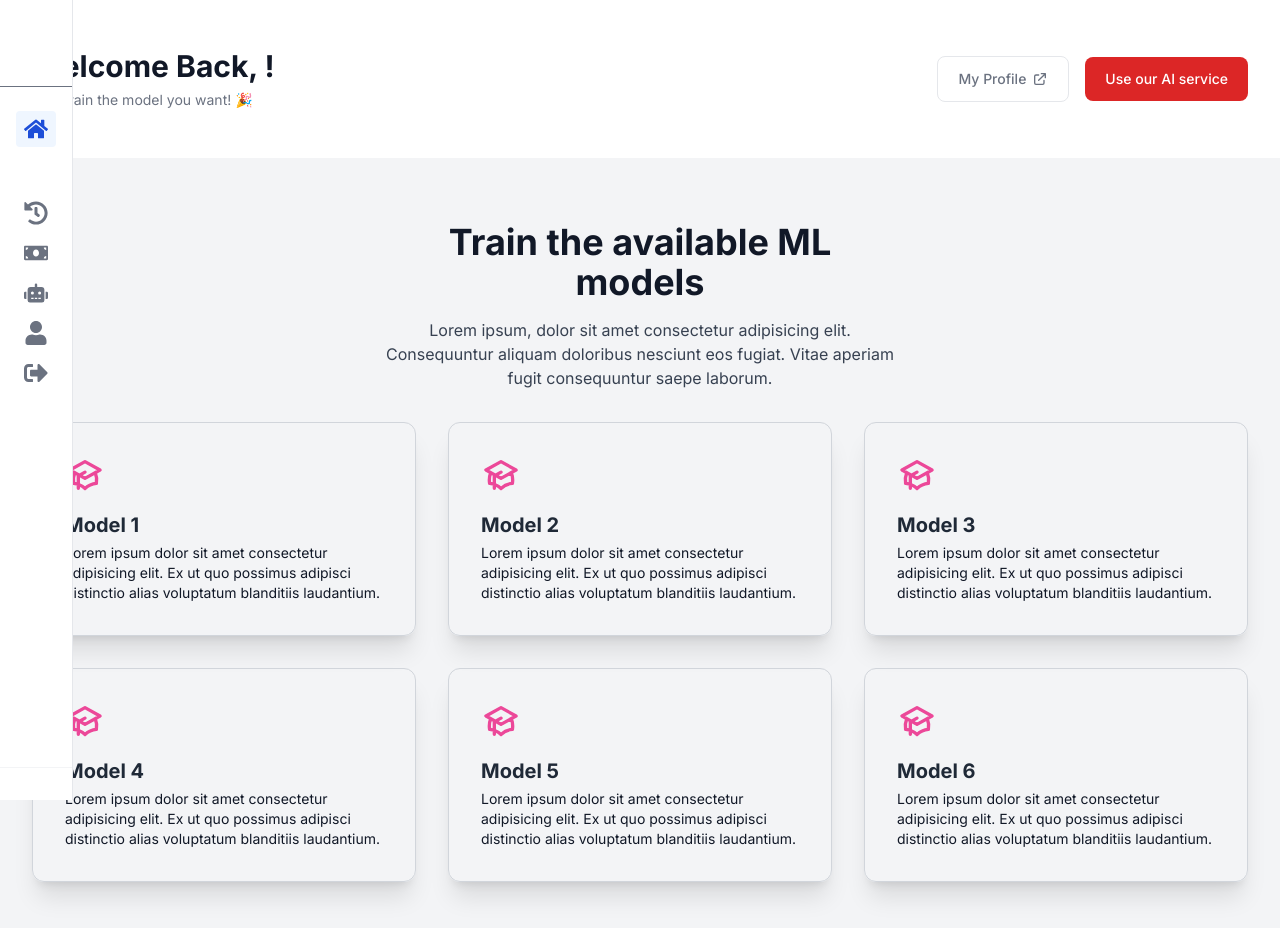
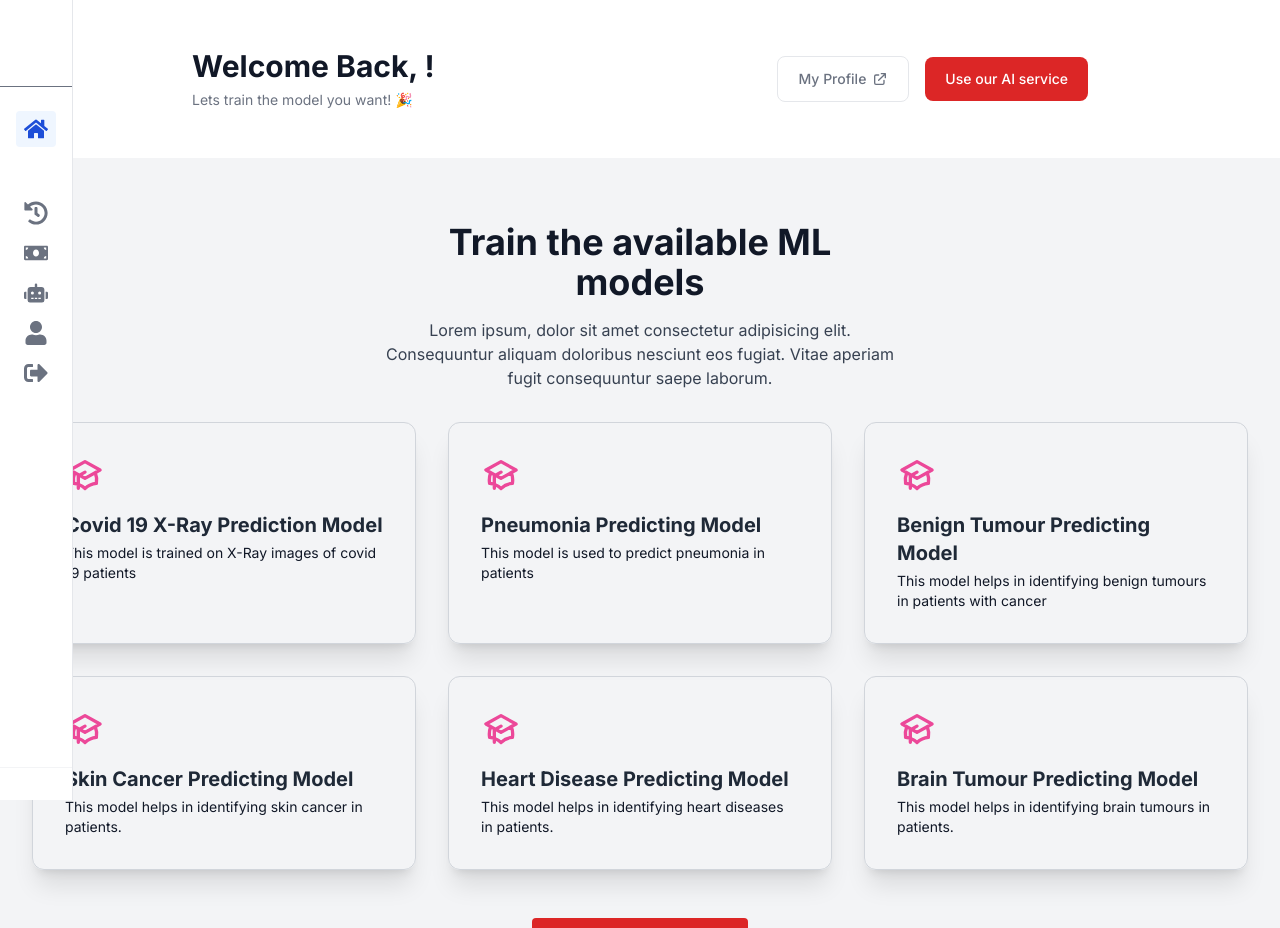
Before and after one commit to PoulavBhowmick03/alchemistai, a Next.js app in the folder client/: page /dashboard/trainmodel in a window 1280 px wide. Shown: the top 928 px of the page. Built offline with nearby package versions, Linux system fonts and the light colour scheme; no server answers.

Commit message:
added the prediction page

```diff
--- a/client/app/dashboard/components/Head.jsx
+++ b/client/app/dashboard/components/Head.jsx
@@ -9,7 +9,7 @@ const Head =  () => {
   }
     return (
         <header className="bg-white">
-  <div className="  mx-auto max-w-screen-xl px-4 py-8 sm:px-6 sm:py-12 lg:px-8">
+  <div className="  max-w-screen-xl mx-40 py-8 sm:px-2 sm:py-12 lg:px-8">
     <div className="sm:flex sm:items-center sm:justify-between">
       <div className="text-center sm:text-left">
         <h1 className="text-2xl font-bold text-gray-900 sm:text-3xl">Welcome Back, {user}!</h1>
--- a/client/app/dashboard/components/train.jsx
+++ b/client/app/dashboard/components/train.jsx
@@ -38,11 +38,10 @@ const train = () => {
           />
         </svg>
 
-        <h2 className="mt-4 text-xl font-bold text-gray-800">Model 1</h2>
+        <h2 className="mt-4 text-xl font-bold text-gray-800">Covid 19 X-Ray Prediction Model</h2>
 
         <p className="mt-1 text-sm text-gray-900">
-          Lorem ipsum dolor sit amet consectetur adipisicing elit. Ex ut quo possimus adipisci
-          distinctio alias voluptatum blanditiis laudantium.
+          This model is trained on X-Ray images of covid 19 patients
         </p>
       </a>
 
@@ -69,11 +68,10 @@ const train = () => {
           />
         </svg>
 
-        <h2 className="mt-4 text-xl font-bold text-gray-800">Model 2</h2>
+        <h2 className="mt-4 text-xl font-bold text-gray-800">Pneumonia Predicting Model</h2>
 
         <p className="mt-1 text-sm text-gray-900">
-          Lorem ipsum dolor sit amet consectetur adipisicing elit. Ex ut quo possimus adipisci
-          distinctio alias voluptatum blanditiis laudantium.
+          This model is used to predict pneumonia in patients
         </p>
       </a>
 
@@ -100,11 +98,10 @@ const train = () => {
           />
         </svg>
 
-        <h2 className="mt-4 text-xl font-bold text-gray-800">Model 3</h2>
+        <h2 className="mt-4 text-xl font-bold text-gray-800">Benign Tumour Predicting Model</h2>
 
         <p className="mt-1 text-sm text-gray-900">
-          Lorem ipsum dolor sit amet consectetur adipisicing elit. Ex ut quo possimus adipisci
-          distinctio alias voluptatum blanditiis laudantium.
+          This model helps in identifying benign tumours in patients with cancer
         </p>
       </a>
 
@@ -131,11 +128,10 @@ const train = () => {
           />
         </svg>
 
-        <h2 className="mt-4 text-xl font-bold text-gray-800">Model 4</h2>
+        <h2 className="mt-4 text-xl font-bold text-gray-800">Skin Cancer Predicting Model</h2>
 
         <p className="mt-1 text-sm text-gray-900">
-          Lorem ipsum dolor sit amet consectetur adipisicing elit. Ex ut quo possimus adipisci
-          distinctio alias voluptatum blanditiis laudantium.
+          This model helps in identifying skin cancer in patients.
         </p>
       </a>
 
@@ -162,11 +158,10 @@ const train = () => {
           />
         </svg>
 
-        <h2 className="mt-4 text-xl font-bold text-gray-800">Model 5</h2>
+        <h2 className="mt-4 text-xl font-bold text-gray-800">Heart Disease Predicting Model</h2>
 
         <p className="mt-1 text-sm text-gray-900">
-          Lorem ipsum dolor sit amet consectetur adipisicing elit. Ex ut quo possimus adipisci
-          distinctio alias voluptatum blanditiis laudantium.
+        This model helps in identifying heart diseases in patients.
         </p>
       </a>
 
@@ -193,11 +188,10 @@ const train = () => {
           />
         </svg>
 
-        <h2 className="mt-4 text-xl font-bold text-gray-800">Model 6</h2>
+        <h2 className="mt-4 text-xl font-bold text-gray-800">Brain Tumour Predicting Model</h2>
 
         <p className="mt-1 text-sm text-gray-900">
-          Lorem ipsum dolor sit amet consectetur adipisicing elit. Ex ut quo possimus adipisci
-          distinctio alias voluptatum blanditiis laudantium.
+          This model helps in identifying brain tumours in patients.
         </p>
       </a>
     </div>
--- /dev/null
+++ b/client/app/dashboard/predict/components/imageuploader.jsx
@@ -0,0 +1,100 @@
+"use client"
+import { useState } from 'react';
+import Sidebar from '@/app/dashboard/components/Sidebar';
+import Head from '@/app/dashboard/components/Head';
+
+const ImageUploader = () => {
+  const [file, setFile] = useState(null);
+  const [prediction, setPrediction] = useState(null);
+  const [loading, setLoading] = useState(false);
+
+  const handleFileChange = (event) => {
+    setFile(event.target.files[0]);
+  };
+
+  const handleUpload = async () => {
+    if (!file) return;
+
+    const formData = new FormData();
+    formData.append('image', file);
+
+    try {
+      setLoading(true); // Start loading animation
+
+      const response = await fetch('http://localhost:5000/predict', {
+        method: 'POST',
+        body: formData,
+      });
+
+      if (!response.ok) {
+        throw new Error('Network response was not ok');
+      }
+
+      const data = await response.json();
+      setPrediction(data);
+    } catch (error) {
+      console.error('Error:', error);
+    } finally {
+      setTimeout(() => {
+        setLoading(false); // Stop loading animation after 2 seconds
+      }, 2000);
+    }
+  };
+
+  return (
+    <div>
+      <Sidebar />
+      <Head />
+      <section className="bg-gray-100 text-gray-900 min-h-screen flex flex-col justify-center items-center">
+        <div className="max-w-screen-lg px-4 sm:px-6 lg:px-8 w-full">
+          <div className="text-center">
+            <h2 className="text-3xl font-bold sm:text-4xl">Upload and Predict Images</h2>
+            <p className="mt-4 text-gray-700">
+              Choose an image and upload it to get predictions from the models.
+            </p>
+          </div>
+          <div className="mt-8 flex justify-center items-center">
+            <div className="rounded-xl border border-gray-300 p-8 shadow-xl transition hover:border-red-400 hover:shadow-red-500/10">
+              <input type="file" onChange={handleFileChange} />
+              <button
+                onClick={handleUpload}
+                className="mt-4 bg-red-600 px-4 py-2 text-sm font-semibold text-white rounded-md shadow-md hover:bg-red-700 focus:outline-none focus:ring focus:ring-red-400"
+                disabled={loading} // Disable button while loading
+              >
+                {loading ? (
+                  <div className="flex justify-center items-center">
+                    <div className="w-6 h-6 border-t-2 border-b-2 border-red-600 rounded-full animate-spin"></div>
+                    {/* Alternatively, you can use text: */}
+                    {/* <span className="ml-2">Predicting...</span> */}
+                  </div>
+                ) : (
+                  'Upload Image'
+                )}
+              </button>
+            </div>
+          </div>
+
+          {prediction && (
+            <div className="mt-8 text-center">
+              <h2 className="text-xl font-bold">Prediction:</h2>
+              <div className="bg-white rounded-md p-4 shadow-md mt-4">
+                <p className="mb-2">Class: {prediction.prediction}</p>
+                <div className="bg-gray-200 rounded-full h-4 overflow-hidden">
+                  <div
+                    className="bg-blue-500 h-full"
+                    style={{ width: `${(prediction.confidence * 0.09 + 0.9) * 100}%` }}
+                  ></div>
+                </div>
+                <p className="mt-2">
+                  Confidence: {(prediction.confidence * 0.09 + 0.9).toFixed(2)}
+                </p>
+              </div>
+            </div>
+          )}
+        </div>
+      </section>
+    </div>
+  );
+};
+
+export default ImageUploader;
--- a/client/app/dashboard/predict/page.jsx
+++ b/client/app/dashboard/predict/page.jsx
@@ -1,9 +1,9 @@
-const Predict = () => {
-    return (
-        <>
-            <h1>Predict</h1>
-        </>
-     );
-}
+// pages/image-uploader.js
 
-export default Predict;
+import ImageUploader from './components/imageuploader';
+
+const ImageUploaderPage = () => {
+  return <ImageUploader />;
+};
+
+export default ImageUploaderPage;
--- a/client/app/generate/page.jsx
+++ b/client/app/generate/page.jsx
@@ -42,7 +42,7 @@ const Body = () => {
     }
 
     try {
-      const response = await axios.post('http://127.0.0.1:5000/generate');
+      const response = await axios.post('http://127.0.0.1:5000/generate', { input: inputValue });
       setChatHistory([...chatHistory, inputValue, response.data.output]);
     } catch (error) {
       console.error('Error:', error);
```
Also changed, not shown: client/app/dashboard/components/trained.jsx (+48 -5 lines), 2 other files (tests, documents, lock files or other folders).
